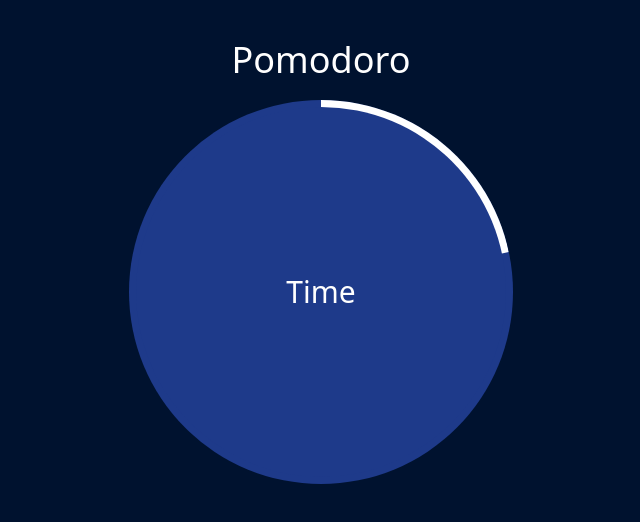
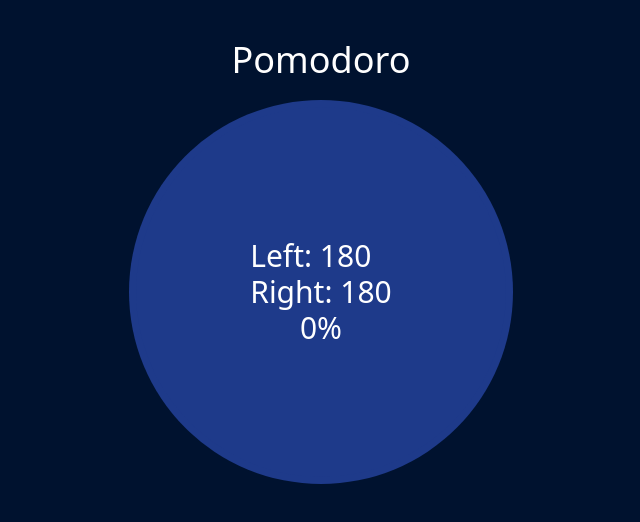
Before and after one commit to LombardoCode/pomodoro-web, a React (Create React App) app: page / in a window 1280 px wide. Shown: the top 522 px of the page, without its empty margins (319-959 px from the left). Built offline with nearby package versions, Linux system fonts and the light colour scheme.

Commit message:
[NEW]: Timer percentage is shown.

```diff
--- a/src/components/Timer/Timer.jsx
+++ b/src/components/Timer/Timer.jsx
@@ -2,6 +2,8 @@
 import "./Timer.css";
 
 const Timer = () => {
+	const [active, setActive] = useState(false);
+	const [percentage, setPercentage] = useState(0);
 	const [leftDegrees, setLeftDegrees] = useState(180);
 	const [rightDegrees, setRightDegrees] = useState(180);
 	useEffect(() => {
@@ -9,18 +11,23 @@
 		let firstHalfFinished = false;
 		let secondHalfFinished = false;
 
+		let leftPercentage = (50 / 180) * (leftDegrees - 180);
+		let rightPercentage = (50 / 180) * (rightDegrees - 180);
+		setPercentage(leftPercentage + rightPercentage);
+
+		if (active) {
 			if (leftDegrees >= 180 && leftDegrees < 360) {
 				interval = setInterval(() => {
 					setLeftDegrees((oldDegrees) => oldDegrees + 1);
-			}, 10);
+				}, 100);
 			} else {
 				firstHalfFinished = true;
 			}
 
-		if (firstHalfFinished && rightDegrees >= 180 && rightDegrees < 360) {
+			if (firstHalfFinished && rightDegrees >= 180 && rightDegrees < 361) {
 				interval = setInterval(() => {
 					setRightDegrees((oldDegrees) => oldDegrees + 1);
-			}, 10);
+				}, 100);
 			} else {
 				secondHalfFinished = true;
 			}
@@ -32,9 +39,10 @@
 				setRightDegrees(180);
 				secondHalfFinished = false;
 			}
+		}
 
 		return () => clearInterval(interval);
-	}, [leftDegrees, rightDegrees]);
+	}, [leftDegrees, rightDegrees, active]);
 
 	const firstHalfStyle = {
 		transform: `rotate(${leftDegrees}deg)`,
@@ -48,14 +56,17 @@
 		<div className="flex justify-center">
 			<div
 				id="circle"
-				className="relative flex flex-row-reverse text-white bg-blue-900 w-96 h-96 my-5 rounded-full overflow-hidden"
+				className="relative flex flex-row-reverse text-white bg-blue-900 w-96 h-96 my-5 rounded-full overflow-hidden cursor-pointer"
+				onClick={() => setActive(!active)}
 			>
 				<div
 					id="mini-circle"
 					className="flex justify-center items-center rounded-full w-24 h-24 bg-blue-900"
 				>
 					<span id="display" className="text-3xl">
-						Time
+						<p>Left: {leftDegrees}</p>
+						<p>Right: {rightDegrees}</p>
+						<p className="text-center">{Math.round(percentage)}%</p>
 					</span>
 				</div>
 				<div id="first-half" className="w-1/2 h-full overflow-hidden">
```
Lines whose indentation alone changed are shown as unchanged.
